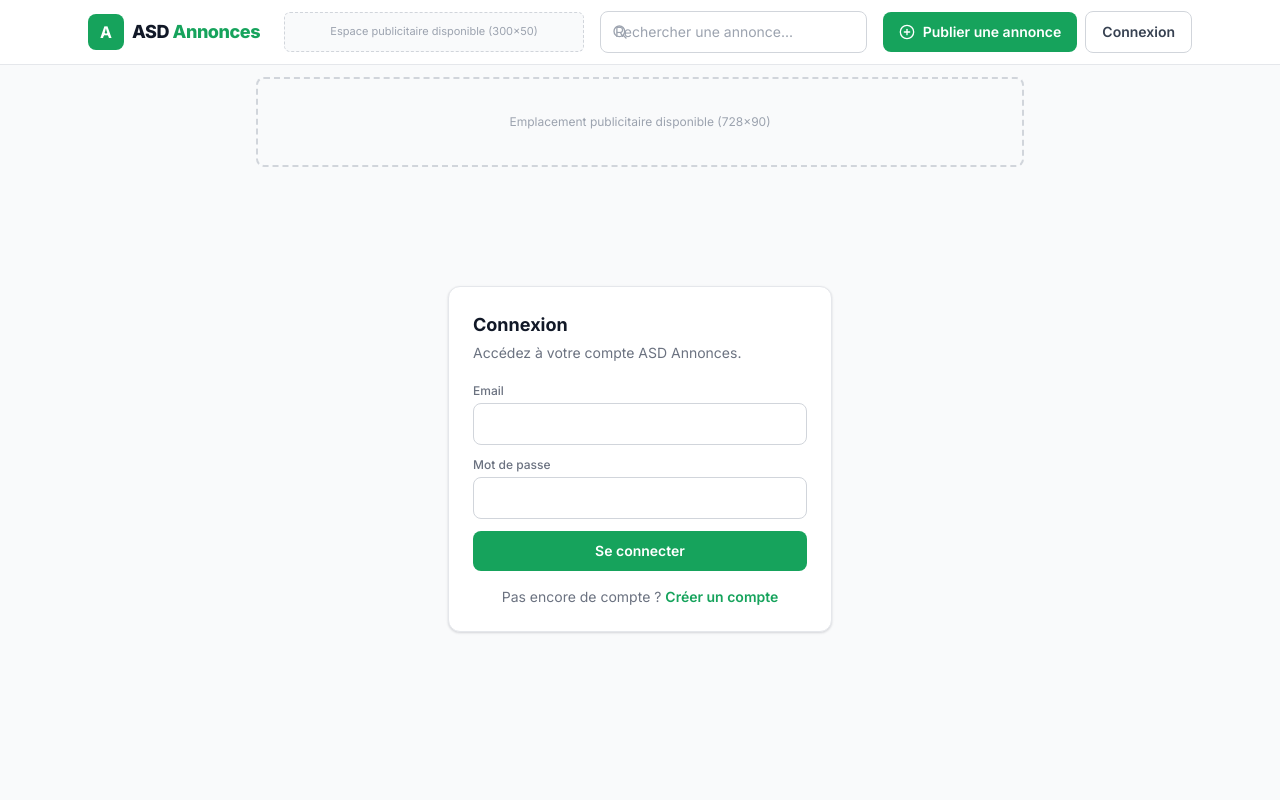
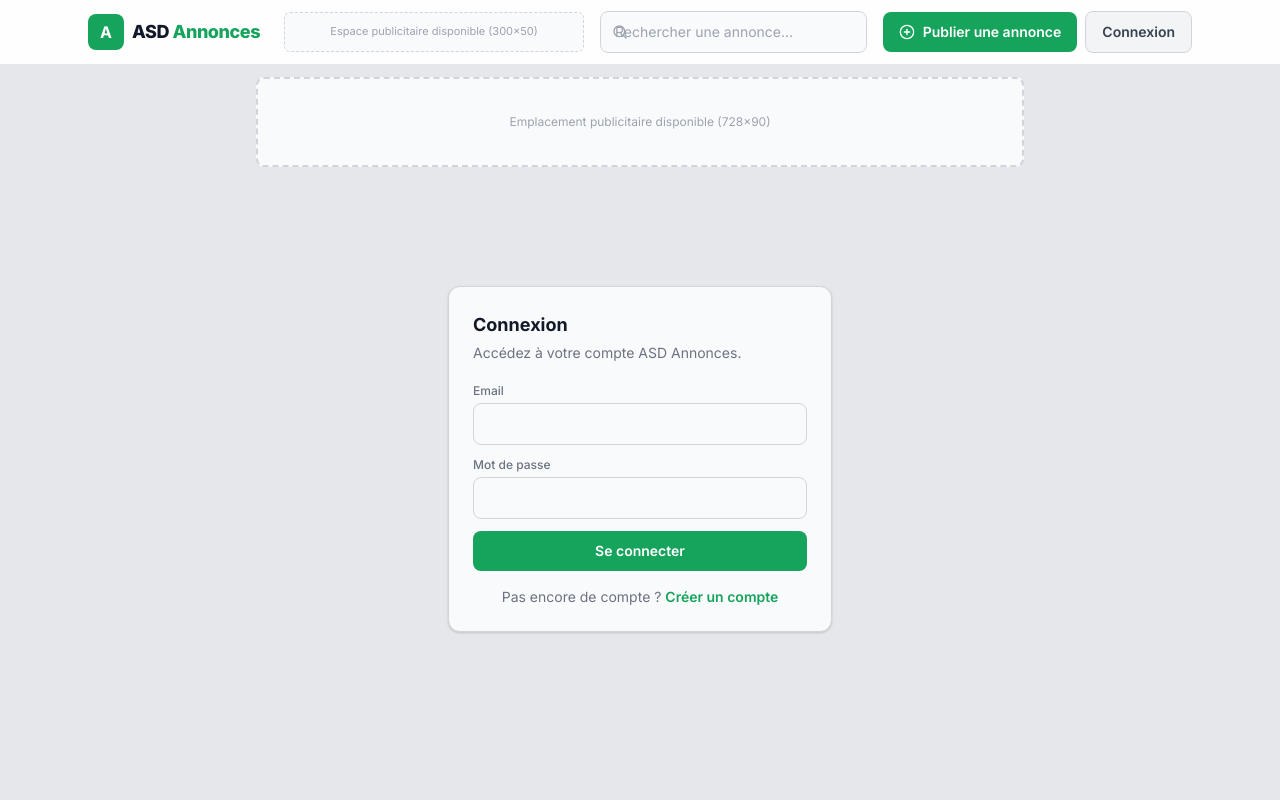
Before and after one commit to sam75abd-cmd/https-asd-annonces.vercel.app-, a React (Vite) app: page /connexion in a window 1280 px wide. Shown: the top 800 px of the page. Built offline with nearby package versions, Linux system fonts and the light colour scheme; no server answers.

Commit message:
Update index.css

```diff
--- a/src/index.css
+++ b/src/index.css
@@ -11,7 +11,7 @@ body,
 }
 
 body {
-  @apply bg-gray-50 text-gray-900 font-sans antialiased;
+  @apply bg-gray-200 text-gray-900 font-sans antialiased;
 }
 
 .container-app {
@@ -25,18 +25,18 @@ body {
   @apply btn bg-brand-600 text-white hover:bg-brand-700;
 }
 .btn-secondary {
-  @apply btn bg-white text-gray-700 border border-gray-300 hover:bg-gray-50;
+  @apply btn bg-gray-100 text-gray-700 border border-gray-300 hover:bg-gray-200;
 }
 .btn-ghost {
-  @apply btn text-gray-600 hover:bg-gray-100;
+  @apply btn text-gray-300 hover:bg-gray-800;
 }
 
 .input {
-  @apply w-full rounded-lg border border-gray-300 bg-white px-3.5 py-2.5 text-sm placeholder:text-gray-400 focus:border-brand-500 focus:outline-none focus:ring-2 focus:ring-brand-100;
+  @apply w-full rounded-lg border border-gray-300 bg-gray-50 px-3.5 py-2.5 text-sm placeholder:text-gray-400 focus:border-brand-500 focus:outline-none focus:ring-2 focus:ring-brand-100;
 }
 
 .card {
-  @apply rounded-xl border border-gray-200 bg-white shadow-card;
+  @apply rounded-xl border border-gray-300 bg-gray-50 shadow-card;
 }
 
 .badge {
```
